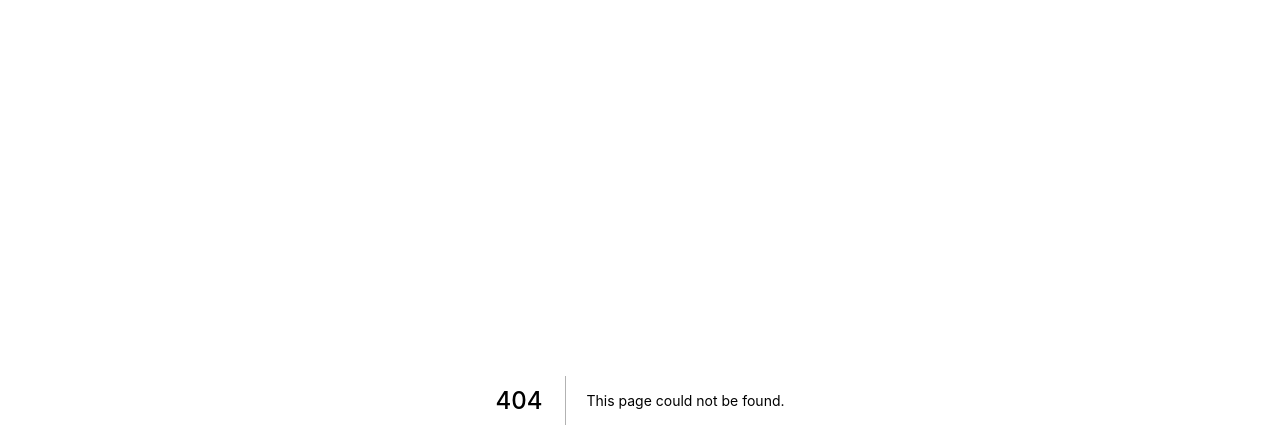
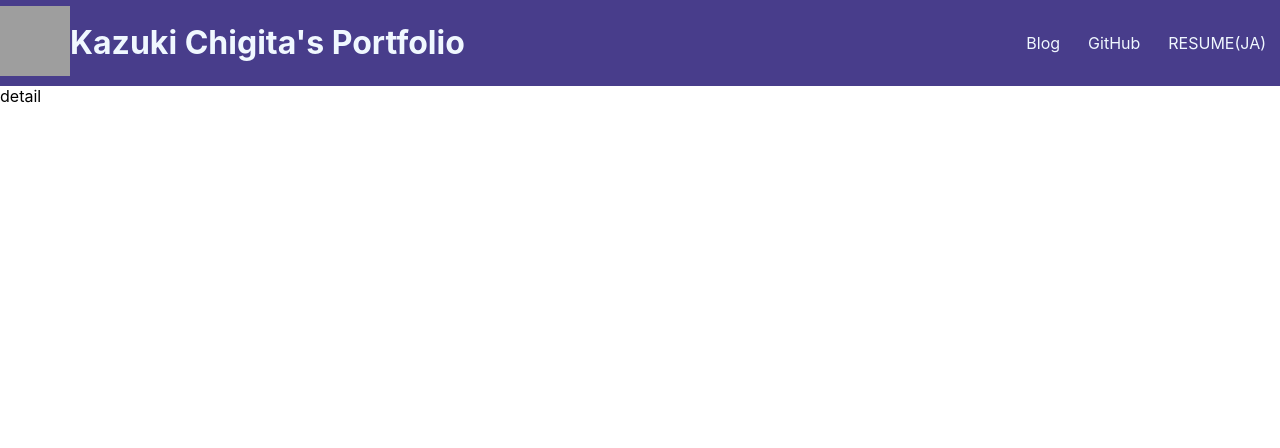
Before and after one commit to chigichan24/chigichan24.github.io, a Next.js app: page /resume in a window 1280 px wide. Before the commit this address had no page. Shown: the top 448 px of the page. Built offline with nearby package versions, Linux system fonts and the light colour scheme; grey boxes are pictures that could not be loaded.

Commit message:
Add empty resume page

```diff
--- a/components/MyHeader.tsx
+++ b/components/MyHeader.tsx
@@ -32,12 +32,13 @@ const MyHeader: React.FC<MyHeaderProps> = (props: MyHeaderProps) => {
                         GitHub
                     </div>
                 </a>
-                <a href="https://drive.google.com/file/d/1CT-qT_EpyoB4-0UH-LU8v6VYuNqfWN6j/view?usp=sharing"
-                   target="_blank" rel="noreferrer">
-                    <div className={styles.headerLinkItem}>
-                        RESUME(JA)
-                    </div>
-                </a>
+                <Link href="/resume">
+                    <a>
+                        <div className={styles.headerLinkItem}>
+                            RESUME(JA)
+                        </div>
+                    </a>
+                </Link>
             </div>
         </>
     )
--- /dev/null
+++ b/pages/resume.tsx
@@ -0,0 +1,16 @@
+import {NextPage} from "next";
+import MyHeader from "../components/MyHeader";
+
+const Resume: NextPage = () => {
+    return (
+        <>
+            <MyHeader headerTitle={"Resume"} />
+            <a href="https://drive.google.com/file/d/1CT-qT_EpyoB4-0UH-LU8v6VYuNqfWN6j/view?usp=sharing"
+               target="_blank" rel="noreferrer">
+                detail
+            </a>
+        </>
+    )
+}
+
+export default Resume;
```
Also changed, not shown: styles/Resume.module.css (added).
